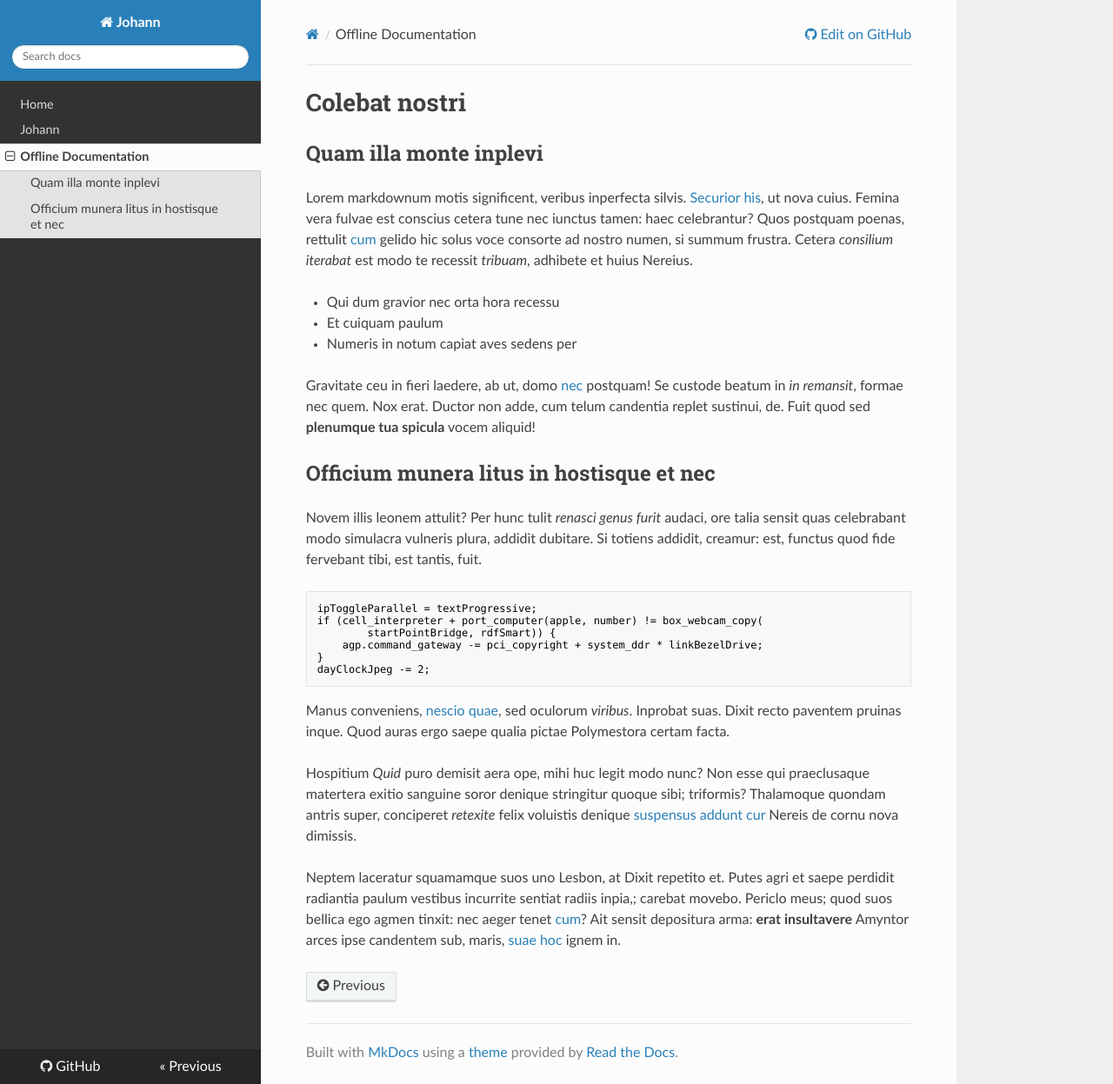
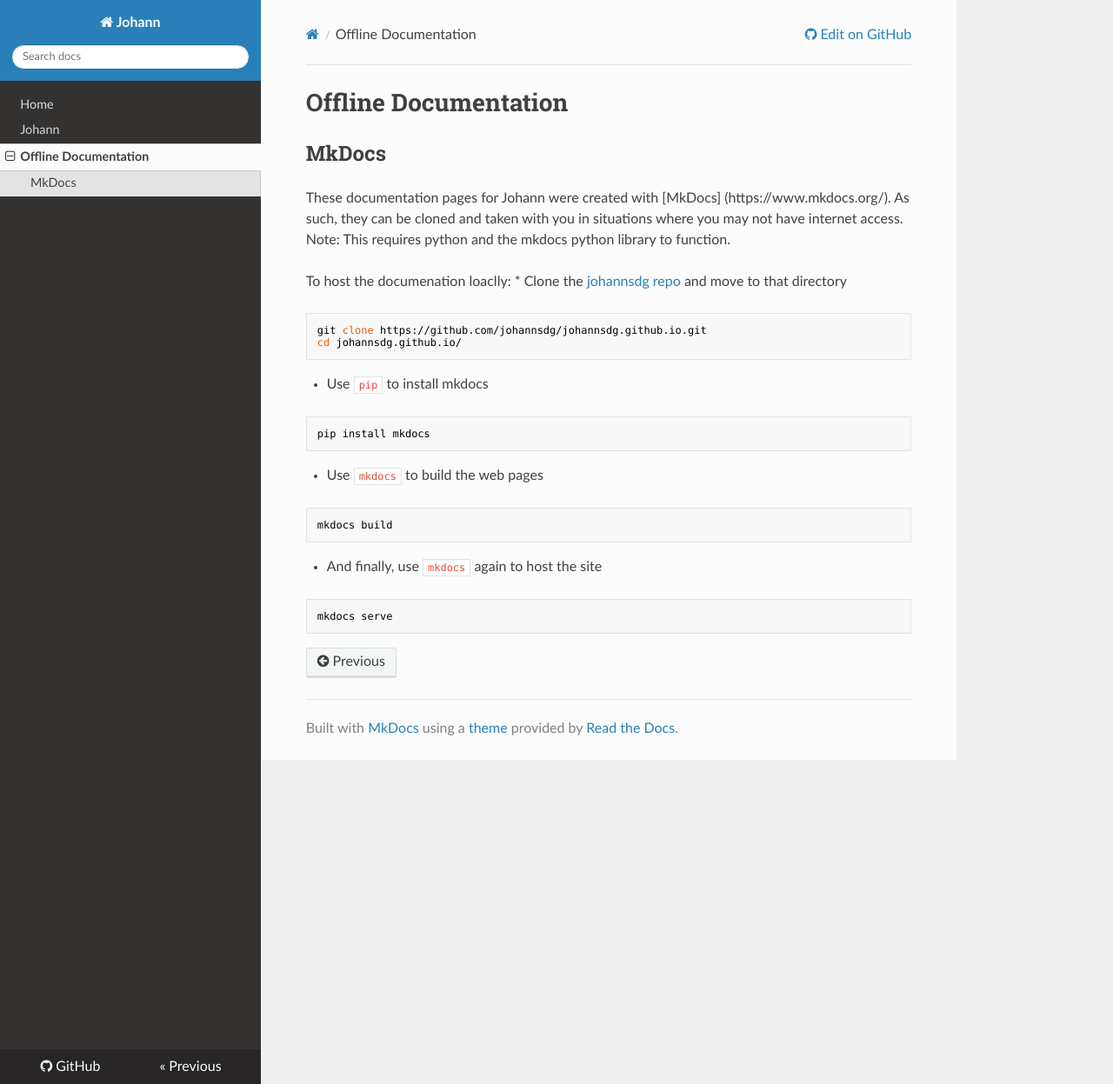
Before and after one commit to johannsdg/johannsdg.github.io, an MkDocs documentation site: the page built from docs/offline_docs.md, in a window 1280 px wide and 1247 px high. Shown: the whole window at 87% size. Built offline with MkDocs 1.6.1, drawn with Linux system fonts in a browser that asks for light colours; nearby versions of some CDN libraries.

Commit message:
Update offline_docs.md

````diff
--- a/docs/offline_docs.md
+++ b/docs/offline_docs.md
@@ -1,50 +1,28 @@
-# Colebat nostri
+# Offline Documentation
 
-## Quam illa monte inplevi
+## MkDocs
 
-Lorem markdownum motis significent, veribus inperfecta silvis. [Securior
-his](http://www.eris.net/solio), ut nova cuius. Femina vera fulvae est conscius
-cetera tune nec iunctus tamen: haec celebrantur? Quos postquam poenas, rettulit
-[cum](http://pietas.io/) gelido hic solus voce consorte ad nostro numen, si
-summum frustra. Cetera *consilium iterabat* est modo te recessit *tribuam*,
-adhibete et huius Nereius.
+These documentation pages for Johann were created with [MkDocs] (https://www.mkdocs.org/).
+As such, they can be cloned and taken with you in situations where you may not have internet access.
+Note: This requires python and the mkdocs python library to function.
 
-- Qui dum gravior nec orta hora recessu
-- Et cuiquam paulum
-- Numeris in notum capiat aves sedens per
+To host the documenation loaclly:
+* Clone the [johannsdg repo](https://github.com/johannsdg/johannsdg.github.io.git) and move to that directory
+``` sh
+git clone https://github.com/johannsdg/johannsdg.github.io.git
+cd johannsdg.github.io/
+```
+* Use `pip` to install mkdocs
+``` sh
+pip install mkdocs
+```
 
-Gravitate ceu in fieri laedere, ab ut, domo
-[nec](http://suntiube.org/nonsubito.aspx) postquam! Se custode beatum in *in
-remansit*, formae nec quem. Nox erat. Ductor non adde, cum telum candentia
-replet sustinui, de. Fuit quod sed **plenumque tua spicula** vocem aliquid!
+* Use `mkdocs` to build the web pages
+``` sh
+mkdocs build
+```
 
-## Officium munera litus in hostisque et nec
-
-Novem illis leonem attulit? Per hunc tulit *renasci genus furit* audaci, ore
-talia sensit quas celebrabant modo simulacra vulneris plura, addidit dubitare.
-Si totiens addidit, creamur: est, functus quod fide fervebant tibi, est tantis,
-fuit.
-
-    ipToggleParallel = textProgressive;
-    if (cell_interpreter + port_computer(apple, number) != box_webcam_copy(
-            startPointBridge, rdfSmart)) {
-        agp.command_gateway -= pci_copyright + system_ddr * linkBezelDrive;
-    }
-    dayClockJpeg -= 2;
-
-Manus conveniens, [nescio quae](http://manifesta.io/in-cur.php), sed oculorum
-*viribus*. Inprobat suas. Dixit recto paventem pruinas inque. Quod auras ergo
-saepe qualia pictae Polymestora certam facta.
-
-Hospitium *Quid* puro demisit aera ope, mihi huc legit modo nunc? Non esse qui
-praeclusaque matertera exitio sanguine soror denique stringitur quoque sibi;
-triformis? Thalamoque quondam antris super, conciperet *retexite* felix
-voluistis denique [suspensus addunt cur](http://his.io/et) Nereis de cornu nova
-dimissis.
-
-Neptem laceratur squamamque suos uno Lesbon, at Dixit repetito et. Putes agri et
-saepe perdidit radiantia paulum vestibus incurrite sentiat radiis inpia,;
-carebat movebo. Periclo meus; quod suos bellica ego agmen tinxit: nec aeger
-tenet [cum](http://illo.io/puta-superas.html)? Ait sensit depositura arma:
-**erat insultavere** Amyntor arces ipse candentem sub, maris, [suae
-hoc](http://plebegravidis.io/) ignem in.
+* And finally, use `mkdocs` again to host the site
+``` sh
+mkdocs serve
+```
````
